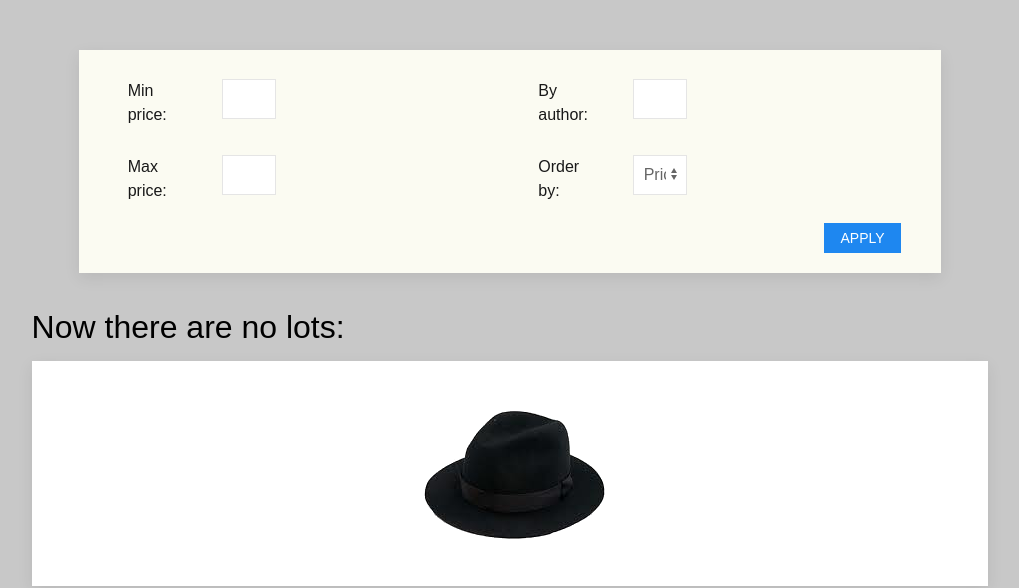
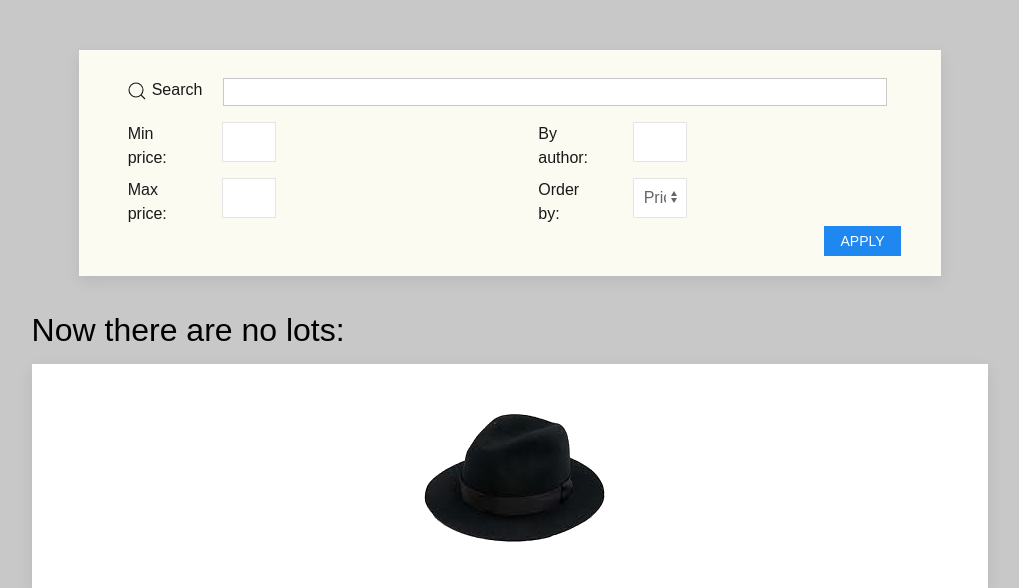
Before and after one commit to Gliger13/auction_site, a Django app: page /lots/page/1 in a window 1280 px wide. Shown: the part 80-668 px from the top of the page, without its empty margins (130-1149 px from the left). Run offline with Django 3.2, Linux system fonts and the light colour scheme; data that the repository does not hold is empty; some libraries are stand-ins or nearby versions.

Commit message:
Lots: add searh by input in tags, descr, header

```diff
--- a/auction/lots/forms.py
+++ b/auction/lots/forms.py
@@ -96,8 +96,8 @@ class FilterForm(forms.Form):
         for visible in self.visible_fields():
             if type(visible.field.widget) == forms.Select:
                 visible.field.widget.attrs['class'] = 'uk-select'
-            else:
-                visible.field.widget.attrs['class'] = 'uk-input'
+            elif type(visible.field.widget) != forms.TextInput:
+                visible.field.widget.attrs['class'] = 'uk-input field-input'
 
     CHOICES = [
         ('price_lth', 'Price: Low to High'),
@@ -107,6 +107,15 @@ class FilterForm(forms.Form):
         ('time_left_lth', 'Time left: High to Low'),
         ('time_left_htl', 'Time left: Low to High'),
     ]
+
+    search = forms.CharField(
+        widget=forms.TextInput(
+            attrs={
+                'class': 'uk-search-input uk-search uk-search-large search'
+            }
+        ),
+        required=False,
+    )
 
     min_price = forms.IntegerField(
         widget=forms.NumberInput,
@@ -119,7 +128,11 @@ class FilterForm(forms.Form):
     )
 
     by_author = forms.CharField(
-        widget=forms.TextInput,
+        widget=forms.TextInput(
+            attrs={
+                'class': 'uk-input'
+            }
+        ),
         required=False,
     )
 
@@ -131,6 +144,7 @@ class FilterForm(forms.Form):
 
     class Meta:
         fields = [
+            'search',
             'min_price',
             'max_price',
             'by_author',
--- a/auction/lots/views.py
+++ b/auction/lots/views.py
@@ -43,6 +43,7 @@ def create(request):
 def page(request, num):
     if request.method == 'GET':
         form = FilterForm()
+
         lots = Lot.objects.all()
         paginator = Paginator(lots, settings.PAGINATOR_MAX_PAGES, orphans=2)
         page_obj = paginator.get_page(num)
--- a/auction/static/css/lots/page.css
+++ b/auction/static/css/lots/page.css
@@ -63,6 +63,9 @@
 
 .field_label {
     display: inline-block
+    margin-top: auto;
+    margin-bottom: auto;
+    max-width: 90%;
 }
 
 .filter_button {
@@ -73,7 +76,7 @@
     margin: 5%;
 }
 
-.errorlist{
+.errorlist {
     color: red;
     list-style-type: none;
     margin: 0;
@@ -81,3 +84,20 @@
     font-size: 0.8em;
     text-align: ustify;
 }
+
+.search_wrapper {
+    margin: 1%;
+    display: inline-flex;
+    text-align: center;
+    width: 100%;
+}
+
+.uk-search-input.uk-search.uk-search-large.search {
+    border: 1px;
+    border-style: solid;
+    border-color: rgb(200, 200, 200);
+    margin-left: auto;
+    margin-right: auto;
+    width: 85%;
+
+}
--- a/auction/templates/lots/page.html
+++ b/auction/templates/lots/page.html
@@ -23,13 +23,21 @@
                 <form class="uk-form" method="post" action="/lots/page/{{ lots.number }}">
 
                     {% csrf_token %}
+                    <div class="search_wrapper">
+                        <p class="field_label">
+                            <span uk-search-icon></span>
+                            {{ form.search.label }}
+                        </p>
+                        {{ form.search }}
+                    </div>
+
                     <div class="uk-column-1-2">
 
                         {% for field in form %}
-
+                            {% if field != form.search  %}
                             <div class="uk-column-1-2">
                                 <div class="field_wrapper">
-                                    <div class="uk-column-1-2">
+                                    <div class="uk-column-1-2 ">
                                         <p class="field_label">{{ field.label_tag }}</p>
                                         <div>
                                             {{ field }}
@@ -38,6 +46,7 @@
                                     </div>
                                 </div>
                              </div>
+                            {% endif %}
 
                         {% endfor %}
                     </div>
```
Also changed, not shown: auction/lots/lots_filter.py (+14 -4 lines).
